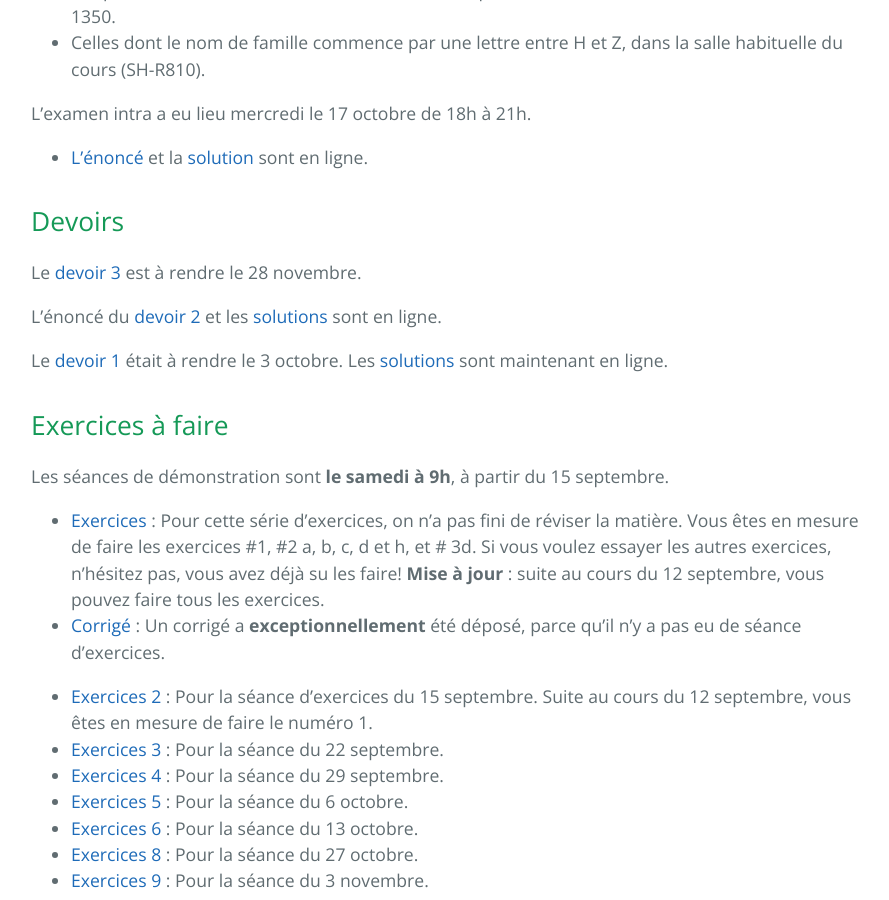
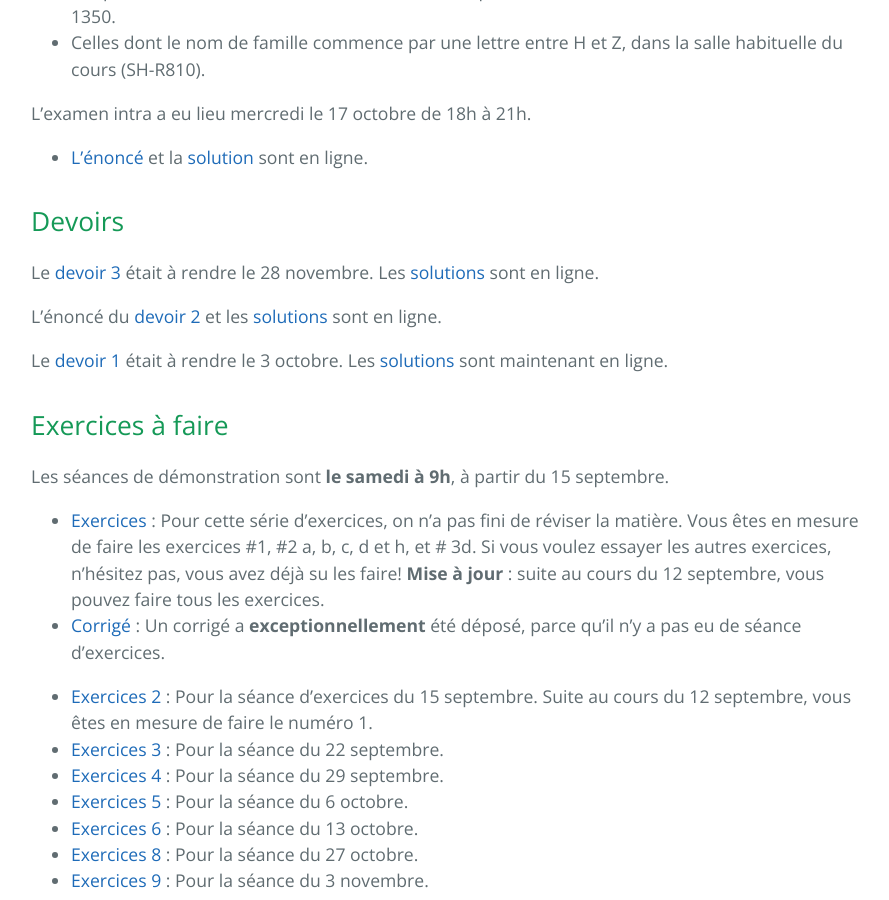
Before and after one commit to nadialafreniere/nadialafreniere.github.io, a Jekyll site: the page built from enseignement.md, in a window 1280 px wide and 900 px high, scrolled down 759 px. Shown: the whole window, without its empty margins (193-1082 px from the left). Built offline with Jekyll 4.4.1, drawn with Linux system fonts in a browser that asks for light colours; our own code applies the rules of GitHub Pages for plain Markdown files.

Commit message:
Devoir 3

```diff
--- a/enseignement.md
+++ b/enseignement.md
@@ -21,7 +21,7 @@ L'examen intra a eu lieu mercredi le 17 octobre de 18h à 21h.
 
 ## Devoirs
 
-Le [devoir 3](Devoir3.pdf) est à rendre le 28 novembre.
+Le [devoir 3](Devoir3.pdf) était à rendre le 28 novembre. Les [solutions](Devoir3-solutions.pdf) sont en ligne.
 
 L'énoncé du [devoir 2](Devoir2.pdf) et les [solutions](Devoir2-solutions.pdf) sont en ligne.
 
```
Also changed, not shown: 1 other file.
